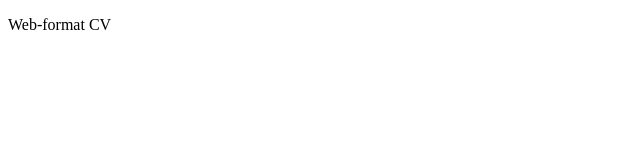
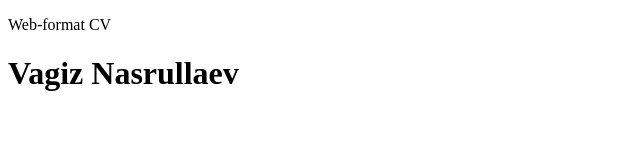
Before and after one commit to vnu2305/rsschool-cv, a plain HTML site: page cv.html in a window 1280 px wide. Shown: the whole page, without its empty margins (0-640 px from the left). Drawn offline with Linux system fonts and the light colour scheme.

```diff
--- a/cv.html
+++ b/cv.html
@@ -13,7 +13,7 @@
     </header>
     <main>
         <div class="container">
-
+            <h1>Vagiz Nasrullaev</h1>
         </div>
     </main>
     <footer>
```
Also changed, not shown: style.css (added).
